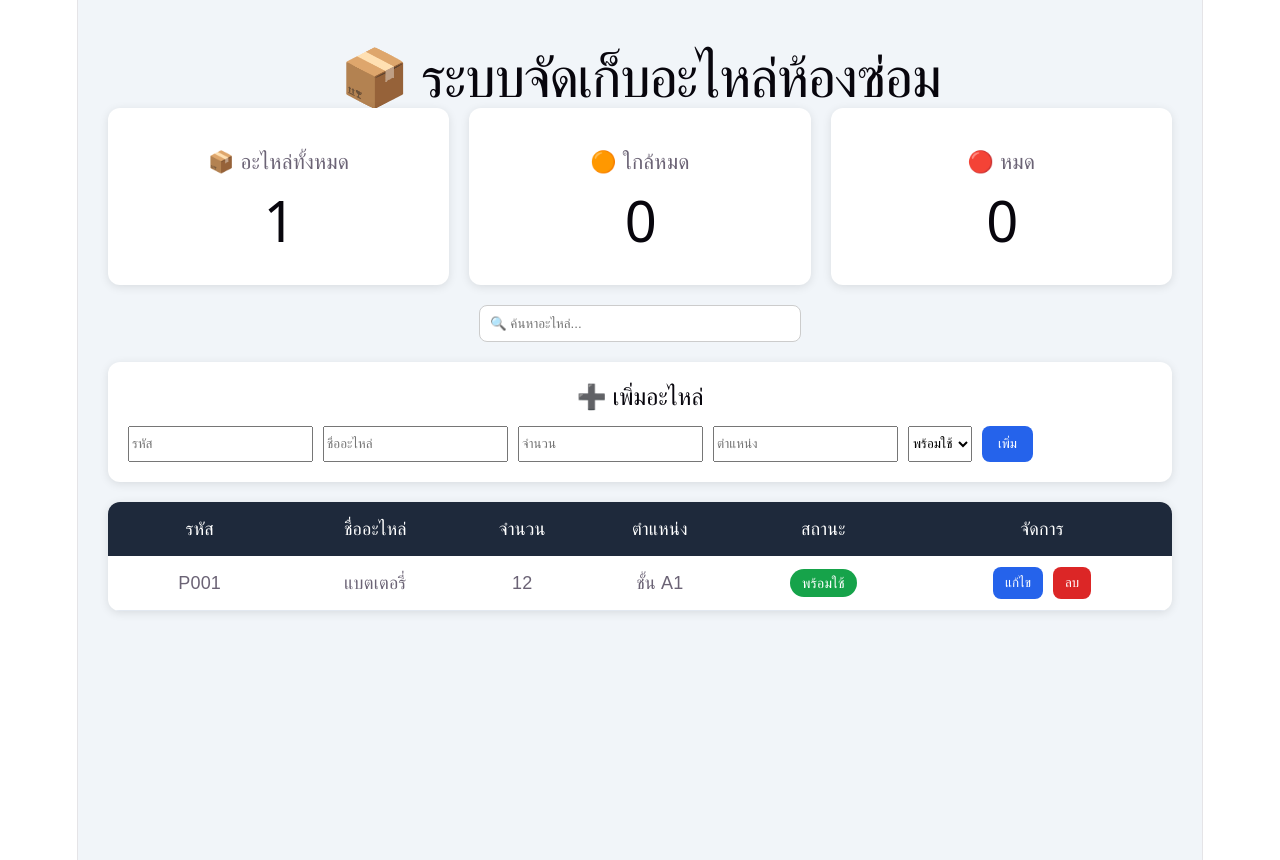
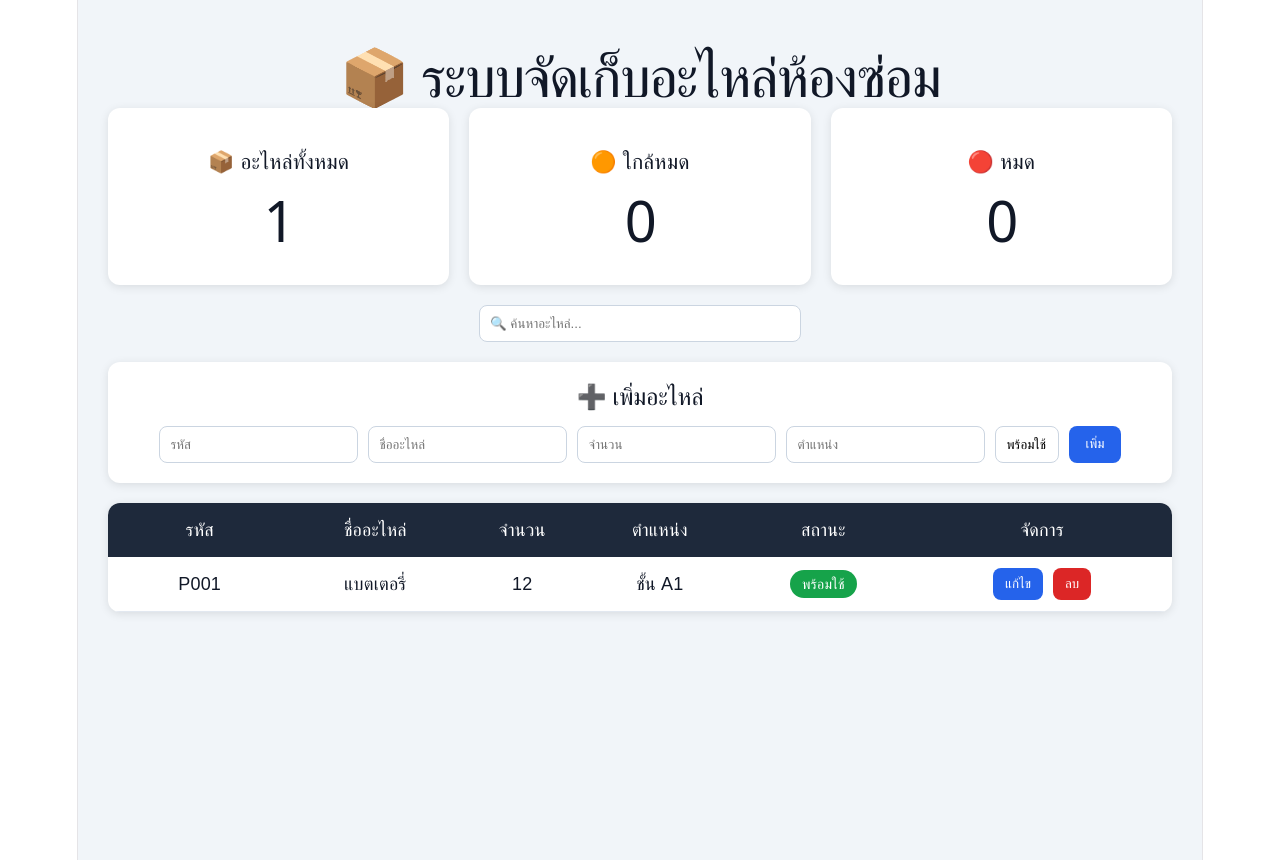
Before and after one commit to natchon5865/Part-EW3, a React (Vite) app: page / in a window 1280 px wide. Built offline with nearby package versions, Linux system fonts and the light colour scheme.

Commit message:
Update App.tsx

```diff
--- a/src/App.tsx
+++ b/src/App.tsx
@@ -1,398 +1,792 @@
 import { useEffect, useState } from "react";
 
 function App() {
+
   // ข้อมูลอะไหล่
+
   const [parts, setParts] = useState(() => {
+
     const saved = localStorage.getItem("parts");
 
     return saved
+
       ? JSON.parse(saved)
+
       : [
+
           {
+
             id: "P001",
+
             name: "แบตเตอรี่",
+
             qty: 12,
+
             location: "ชั้น A1",
+
             status: "พร้อมใช้",
+
           },
+
         ];
+
   });
 
   // บันทึกข้อมูล
+
   useEffect(() => {
+
     localStorage.setItem("parts", JSON.stringify(parts));
+
   }, [parts]);
 
-  // state ฟอร์ม
+  // state
+
   const [id, setId] = useState("");
+
   const [name, setName] = useState("");
+
   const [qty, setQty] = useState("");
+
   const [location, setLocation] = useState("");
+
   const [status, setStatus] = useState("พร้อมใช้");
+
   const [search, setSearch] = useState("");
+
   const [editId, setEditId] = useState("");
 
   // Dashboard
+
   const totalParts = parts.length;
 
   const lowStock = parts.filter(
+
     (part: any) => part.status === "ใกล้หมด"
+
   ).length;
 
   const outOfStock = parts.filter(
+
     (part: any) => part.status === "หมด"
+
   ).length;
 
-  // เพิ่ม / แก้ไขอะไหล่
+  // style input
+
+  const inputStyle = {
+
+    backgroundColor: "#ffffff",
+
+    color: "#000000",
+
+    border: "1px solid #cbd5e1",
+
+    padding: "10px",
+
+    borderRadius: "8px",
+
+    outline: "none",
+
+    appearance: "none" as const,
+
+    WebkitAppearance: "none" as const,
+
+  };
+
+  // เพิ่ม / แก้ไข
+
   const addPart = () => {
+
     if (!id || !name || !qty || !location) return;
 
     if (editId) {
+
       const updated = parts.map((part: any) =>
+
         part.id === editId
+
           ? {
+
               id,
+
               name,
+
               qty: Number(qty),
+
               location,
+
               status,
+
             }
+
           : part
+
       );
 
       setParts(updated);
 
       setEditId("");
+
     } else {
+
       const newPart = {
+
         id,
+
         name,
+
         qty: Number(qty),
+
         location,
+
         status,
+
       };
 
       setParts([...parts, newPart]);
+
     }
 
     setId("");
+
     setName("");
+
     setQty("");
+
     setLocation("");
+
     setStatus("พร้อมใช้");
+
   };
 
   // โหลดข้อมูลมาแก้ไข
+
   const editPart = (part: any) => {
+
     setId(part.id);
+
     setName(part.name);
+
     setQty(part.qty);
+
     setLocation(part.location);
+
     setStatus(part.status);
 
     setEditId(part.id);
+
   };
 
   // ลบ
+
   const deletePart = (id: string) => {
+
     setParts(parts.filter((part: any) => part.id !== id));
+
   };
 
   // สีสถานะ
+
   const getStatusColor = (status: string) => {
+
     switch (status) {
+
       case "พร้อมใช้":
+
         return "#16a34a";
 
       case "ใกล้หมด":
+
         return "#f59e0b";
 
       case "หมด":
+
         return "#dc2626";
 
       default:
+
         return "gray";
+
     }
+
   };
 
   return (
+
     <div
+
       style={{
+
         minHeight: "100vh",
+
         background: "#f1f5f9",
+
         padding: "30px",
+
         fontFamily: "sans-serif",
+
       }}
+
     >
+
       {/* หัวเว็บ */}
+
       <h1
+
         style={{
+
           marginBottom: "20px",
+
+          textAlign: "center",
+
+          color: "#111827",
+
         }}
+
       >
+
         📦 ระบบจัดเก็บอะไหล่ห้องซ่อม
+
       </h1>
 
       {/* Dashboard */}
+
       <div
+
         style={{
+
           display: "flex",
+
           gap: "20px",
+
           flexWrap: "wrap",
+
           marginBottom: "20px",
+
         }}
+
       >
+
         {/* ทั้งหมด */}
+
         <div
+
           style={{
+
             background: "white",
+
             padding: "20px",
+
             borderRadius: "12px",
+
             flex: 1,
+
             minWidth: "200px",
+
+            textAlign: "center",
+
             boxShadow: "0 2px 10px rgba(0,0,0,0.1)",
+
           }}
+
         >
-          <h3>📦 อะไหล่ทั้งหมด</h3>
 
-          <h1>{totalParts}</h1>
+          <h3 style={{ color: "#111827" }}>
+
+            📦 อะไหล่ทั้งหมด
+
+          </h3>
+
+          <h1 style={{ color: "#111827" }}>
+
+            {totalParts}
+
+          </h1>
+
         </div>
 
         {/* ใกล้หมด */}
+
         <div
+
           style={{
+
             background: "white",
+
             padding: "20px",
+
             borderRadius: "12px",
+
             flex: 1,
+
             minWidth: "200px",
+
+            textAlign: "center",
+
             boxShadow: "0 2px 10px rgba(0,0,0,0.1)",
+
           }}
+
         >
-          <h3>🟠 ใกล้หมด</h3>
 
-          <h1>{lowStock}</h1>
+          <h3 style={{ color: "#111827" }}>
+
+            🟠 ใกล้หมด
+
+          </h3>
+
+          <h1 style={{ color: "#111827" }}>
+
+            {lowStock}
+
+          </h1>
+
         </div>
 
         {/* หมด */}
+
         <div
+
           style={{
+
             background: "white",
+
             padding: "20px",
+
             borderRadius: "12px",
+
             flex: 1,
+
             minWidth: "200px",
+
+            textAlign: "center",
+
             boxShadow: "0 2px 10px rgba(0,0,0,0.1)",
+
           }}
+
         >
-          <h3>🔴 หมด</h3>
 
-          <h1>{outOfStock}</h1>
+          <h3 style={{ color: "#111827" }}>
+
+            🔴 หมด
+
+          </h3>
+
+          <h1 style={{ color: "#111827" }}>
+
+            {outOfStock}
+
+          </h1>
+
         </div>
+
       </div>
 
       {/* ค้นหา */}
+
+      <div
+
+        style={{
+
+          marginBottom: "20px",
+
+          textAlign: "center",
+
+        }}
+
+      >
+
         <input
+
           type="text"
+
           placeholder="🔍 ค้นหาอะไหล่..."
+
           value={search}
+
           onChange={(e) => setSearch(e.target.value)}
+
           style={{
-          width: "100%",
-          maxWidth: "300px",
-          padding: "10px",
-          borderRadius: "8px",
-          border: "1px solid #ccc",
-          marginBottom: "20px",
+
+            ...inputStyle,
+
+            width: "300px",
+
           }}
+
         />
 
+      </div>
+
       {/* ฟอร์ม */}
+
       <div
+
         style={{
+
           background: "white",
+
           padding: "20px",
+
           borderRadius: "12px",
+
           marginBottom: "20px",
+
           boxShadow: "0 2px 10px rgba(0,0,0,0.1)",
+
         }}
+
       >
-        <h2>
+
+        <h2
+
+          style={{
+
+            textAlign: "center",
+
+            color: "#111827",
+
+          }}
+
+        >
+
           {editId ? "✏️ แก้ไขอะไหล่" : "➕ เพิ่มอะไหล่"}
+
         </h2>
 
         <div
+
           style={{
+
             display: "flex",
+
             gap: "10px",
+
             flexWrap: "wrap",
+
+            justifyContent: "center",
+
             marginTop: "15px",
+
           }}
+
         >
+
           <input
+
             placeholder="รหัส"
+
             value={id}
+
             onChange={(e) => setId(e.target.value)}
+
+            style={inputStyle}
+
           />
 
           <input
+
             placeholder="ชื่ออะไหล่"
+
             value={name}
+
             onChange={(e) => setName(e.target.value)}
+
+            style={inputStyle}
+
           />
 
           <input
+
             placeholder="จำนวน"
+
             value={qty}
+
             onChange={(e) => setQty(e.target.value)}
+
+            style={inputStyle}
+
           />
 
           <input
+
             placeholder="ตำแหน่ง"
+
             value={location}
+
             onChange={(e) => setLocation(e.target.value)}
+
+            style={inputStyle}
+
           />
 
           <select
+
             value={status}
+
             onChange={(e) => setStatus(e.target.value)}
+
+            style={inputStyle}
+
           >
+
             <option>พร้อมใช้</option>
+
             <option>ใกล้หมด</option>
+
             <option>หมด</option>
+
           </select>
 
           <button
+
             onClick={addPart}
+
             style={{
+
               background: editId ? "#f59e0b" : "#2563eb",
+
               color: "white",
+
               border: "none",
+
               padding: "10px 16px",
+
               borderRadius: "8px",
+
               cursor: "pointer",
+
               fontWeight: "bold",
+
             }}
+
           >
+
             {editId ? "อัปเดต" : "เพิ่ม"}
+
           </button>
+
         </div>
+
       </div>
 
       {/* ตาราง */}
+
       <table
+
         style={{
+
           width: "100%",
+
           background: "white",
+
           borderCollapse: "collapse",
+
           borderRadius: "12px",
+
           overflow: "hidden",
+
           boxShadow: "0 2px 10px rgba(0,0,0,0.1)",
+
         }}
+
       >
+
         <thead>
                     <tr
+
             style={{
+
               background: "#1e293b",
+
               color: "white",
+
             }}
+
           >
+
             <th style={{ padding: "14px" }}>รหัส</th>
+
             <th>ชื่ออะไหล่</th>
+
             <th>จำนวน</th>
+
             <th>ตำแหน่ง</th>
+
             <th>สถานะ</th>
+
             <th>จัดการ</th>
+
           </tr>
+
         </thead>
 
         <tbody>
+
           {parts
+
             .filter((part: any) =>
+
               part.name.toLowerCase().includes(search.toLowerCase())
+
             )
+
             .map((part: any) => (
+
               <tr
+
                 key={part.id}
+
                 style={{
+
                   borderBottom: "1px solid #e2e8f0",
+
+                  color: "#111827",
+
                 }}
+
               >
+
                 <td
+
                   style={{
+
                     padding: "14px",
+
                     textAlign: "center",
+
                   }}
+
                 >
+
                   {part.id}
+
                 </td>
 
                 <td style={{ textAlign: "center" }}>
+
                   {part.name}
+
                 </td>
 
                 <td style={{ textAlign: "center" }}>
+
                   {part.qty}
+
                 </td>
 
                 <td style={{ textAlign: "center" }}>
+
                   {part.location}
+
                 </td>
 
                 <td style={{ textAlign: "center" }}>
+
                   <span
+
                     style={{
+
                       background: getStatusColor(part.status),
+
                       color: "white",
+
                       padding: "6px 12px",
+
                       borderRadius: "20px",
+
                       fontSize: "14px",
+
                     }}
+
                   >
+
                     {part.status}
+
                   </span>
+
                 </td>
 
                 <td
+
                   style={{
+
                     textAlign: "center",
+
                   }}
+
                 >
+
                   <button
+
                     onClick={() => editPart(part)}
+
                     style={{
+
                       background: "#2563eb",
+
                       color: "white",
+
                       border: "none",
+
                       padding: "8px 12px",
+
                       borderRadius: "8px",
+
                       cursor: "pointer",
+
                       marginRight: "10px",
+
                     }}
+
                   >
+
                     แก้ไข
+
                   </button>
 
                   <button
+
                     onClick={() => deletePart(part.id)}
+
                     style={{
+
                       background: "#dc2626",
+
                       color: "white",
+
                       border: "none",
+
                       padding: "8px 12px",
+
                       borderRadius: "8px",
+
                       cursor: "pointer",
+
                     }}
+
                   >
+
                     ลบ
+
                   </button>
+
                 </td>
+
               </tr>
+
             ))}
+
         </tbody>
+
       </table>
+
     </div>
+
   );
+
 }
 
 export default App;
```
Lines whose indentation alone changed are shown as unchanged.
